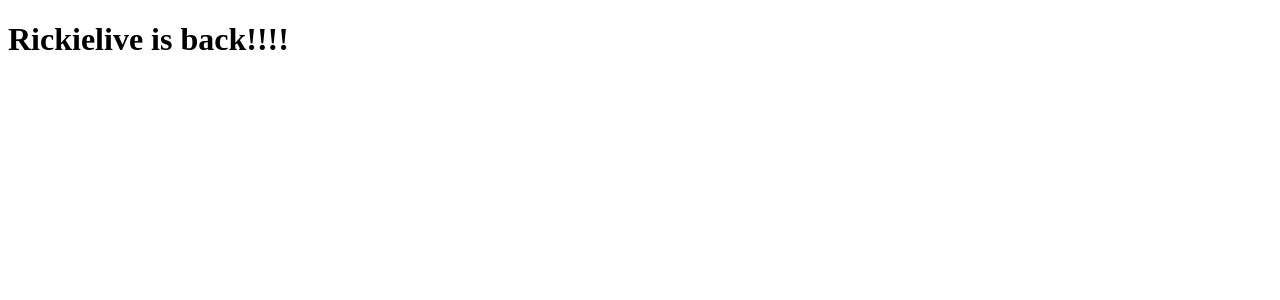
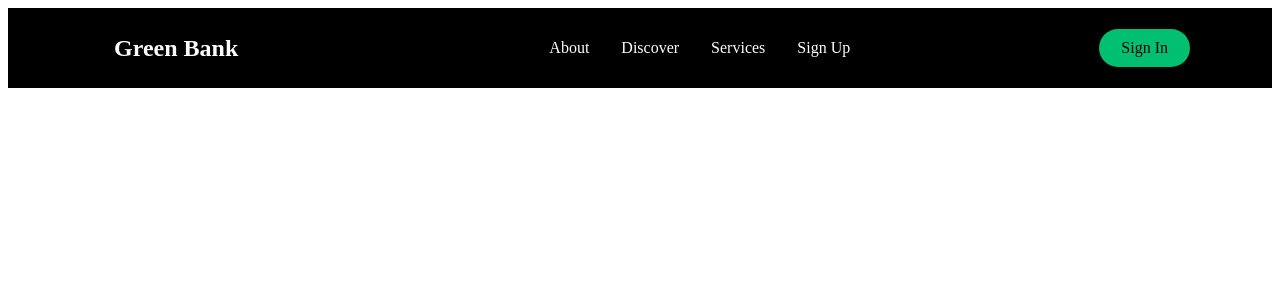
Before and after one commit to Rickielive/greenbank, a React (Create React App) app in the folder greenbank-rl/: page / in a window 1280 px wide. Shown: the top 300 px of the page. Built offline with nearby package versions, Linux system fonts and the light colour scheme; the HTML template or start-up script is replaced by a standard one.

Commit message:
2nd Commit Styling NavBar

```diff
--- a/greenbank-rl/src/App.js
+++ b/greenbank-rl/src/App.js
@@ -1,11 +1,13 @@
 import React from 'react'
+import { NavBar } from './components/NavBar/idex'
+import {BrowserRouter as Router} from 'react-router-dom'
 
 
 function App() {
   return (
-    <div className="App">
-      <h1> Rickielive is back!!!!</h1>
-    </div>
+    <Router>
+      <NavBar />
+    </Router>
   );
 }
 
--- /dev/null
+++ b/greenbank-rl/src/components/NavBar/NavBarElements.js
@@ -0,0 +1,117 @@
+import styled from 'styled-components'
+import {Link as LinkR} from 'react-router-dom';
+import {Link as LinkS} from 'react-scroll';
+
+export const Nav = styled.nav`
+background: #000;
+height: 80px;
+// margin-top: -80px;
+display: flex;
+justify-content: center;
+align-items: center;
+font-size: 1rem;
+position: sticky;
+top: 0;
+z-index: 10;
+
+@media screen and (max-width: 960px) {
+    transition: 0.8s all ease;
+}
+`;
+
+export const NavBarContainer = styled.div`
+display: flex;
+justify-content: space-between;
+height: 80px;
+z-index: 1;
+width: 100%;
+padding: 0 24px;
+max-width: 1100px;
+`;
+
+export const NavLogo = styled(LinkR)`
+color: #fff;
+justify-self: flex-start;
+cursor: pointer;
+font-size: 1.5rem;
+display: flex;
+align-items: center;
+margin-left: 24px;
+font-weight: bold;
+text-decoration: none;
+`;
+
+export const MobileIcon = styled.div`
+display: none ;
+
+@media screen and (max-width: 768px) {
+    display: block;
+    position: absolute;
+    top: 0;
+    right: 0;
+    transform: translate(-100%, 60%);
+    font-size: 1.8rem;
+    cursor: pointer;
+    color: #fff;
+    }`;
+
+export const NavMenu = styled.ul`
+display: flex;
+align-items:center;
+list-style: none;
+text-align: center;
+margin-right: -22px;
+
+/* @media screen and(max-width: 768px) {
+    display: none !important; */
+    @media screen and (max-width: 768px) {
+    display: none !important;
+}
+`
+
+export const NavItem = styled.li`
+height: 80px;
+`
+
+export const NavLinks = styled(LinkS)`
+color: #fff;
+display: flex;
+align-items: center;
+text-decoration: none;
+padding: 0 1rem;
+height: 100%;
+cursor: pointer;
+
+&.active{
+    border-bottom: 3px solid #01bf71;
+}
+`
+
+export const NavBtn = styled.nav`
+display: flex;
+align-items: center;
+
+@media screen and (max-width: 768px) {
+    display: none;
+}
+`
+
+export const NavBtnLink = styled(LinkR)`
+border-radius: 50px;
+background: #01bf71;
+white-space: nowrap;
+color: #010606;
+padding: 10px 22px;
+font-size: 16px;
+outline:none;
+border: none;
+cursor: pointer;
+transition: all 0.2s ease-in-out;
+text-decoration: none;
+
+&:hover{
+    transition: all 0.2s ease-in-out;
+    background: #fff;
+    color: #010606;
+    }
+`
--- /dev/null
+++ b/greenbank-rl/src/components/NavBar/idex.js
@@ -0,0 +1,47 @@
+import React from 'react'
+import {FaBars} from 'react-icons/fa'
+import { Nav, NavBarContainer, NavLogo, MobileIcon, NavMenu, NavItem, NavLinks , NavBtn, NavBtnLink} from './NavBarElements'
+
+
+export const NavBar = () => {
+    return (
+        <React.Fragment>
+            <Nav>
+            <NavBarContainer>
+
+                <NavLogo to= '/'> Green Bank</NavLogo>
+
+                <MobileIcon>
+                    <FaBars />
+                </MobileIcon>
+
+                <NavMenu>
+
+                    <NavItem>
+                        <NavLinks to= 'about'>About</NavLinks>
+                    </NavItem>
+                    <NavItem>
+                        <NavLinks to= 'discover'>Discover</NavLinks>
+                    </NavItem>
+                    <NavItem>
+                        <NavLinks to= 'services'>Services</NavLinks>
+                    </NavItem>
+                    <NavItem>
+                        <NavLinks to= 'signup'>Sign Up</NavLinks>
+                    </NavItem>
+
+                </NavMenu>
+
+                <NavBtn>
+                    <NavBtnLink to= '/signin'> Sign In</NavBtnLink>
+                </NavBtn>
+
+            </NavBarContainer>
+            </Nav>
+        </React.Fragment>
+
+    )
+}
+
+
+export default NavBar;
```
Also changed, not shown: greenbank-rl/package.json (+6 -1 lines), 2 other files (tests, documents, lock files or other folders).
